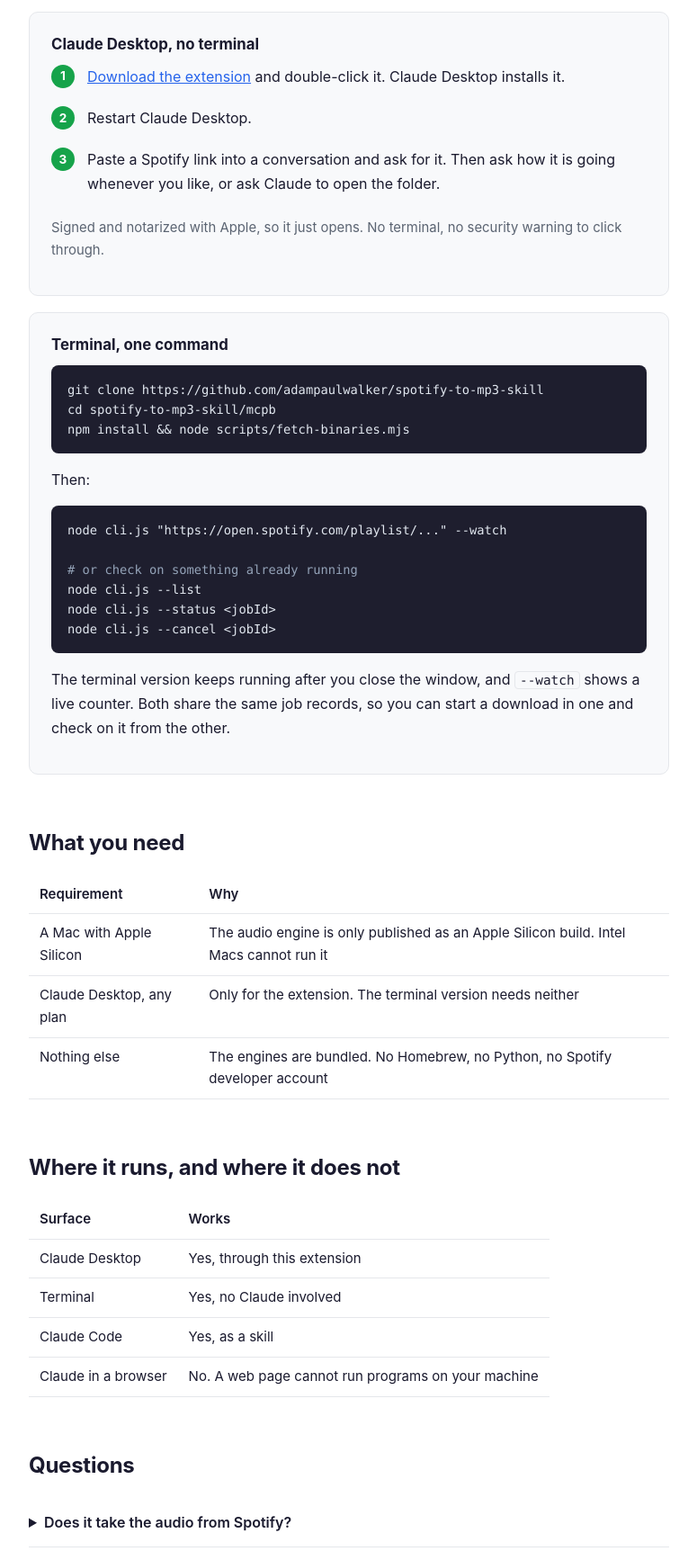
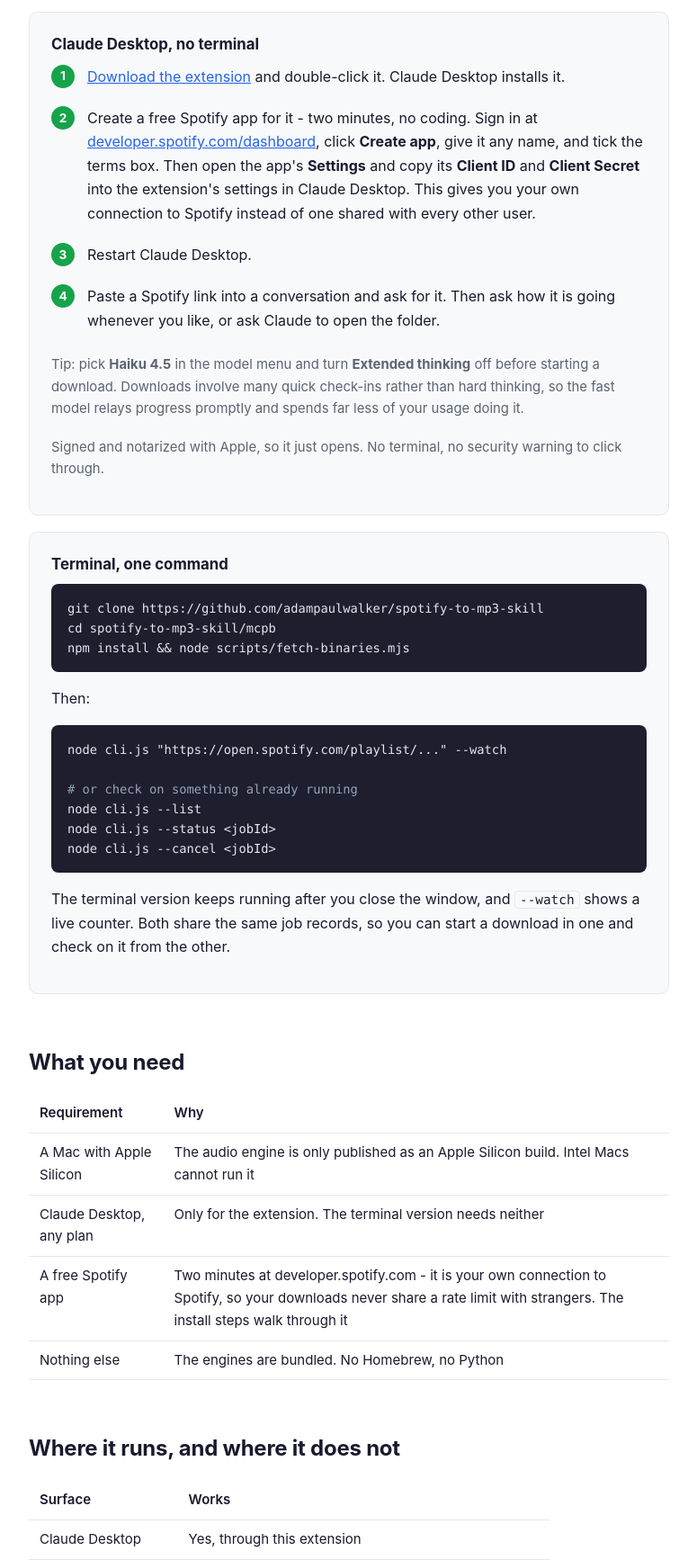
Before and after one commit to adampaulwalker/spotify-to-mp3-skill, a browser extension: page landing/index.html in a window 1280 px wide. Shown: the part 1165-2899 px from the top of the page at 90% size, without its empty margins (252-1027 px from the left). Drawn offline with Linux system fonts and the light colour scheme.

Commit message:
Landing page: credentials are a numbered install step, not a footnote
0.4.1 made the Spotify credentials required, and the page still said the
opposite in three places: no install step for them, 'no Spotify developer
account' in the requirements table, and an FAQ answering 'Do I need one?' with
No. All three now match the product, with the reasoning (per-app rate limits;
the shared pool measured locking out for a day).

Also adds the usage tip to pick Haiku 4.5 with extended thinking off for
downloads - many quick check-ins, no hard thinking, far less usage spent.

```diff
--- a/landing/index.html
+++ b/landing/index.html
@@ -111,10 +111,23 @@ could not be found and why.</p>
     <p><a href="https://github.com/adampaulwalker/spotify-to-mp3-skill/releases/latest/download/spotify-playlist-downloader.mcpb">Download the extension</a>
     and double-click it. Claude Desktop installs it.</p></div></div>
   <div class="step"><div class="num">2</div><div>
+    <p>Create a free Spotify app for it - two minutes, no coding. Sign in at
+    <a href="https://developer.spotify.com/dashboard">developer.spotify.com/dashboard</a>,
+    click <b>Create app</b>, give it any name, and tick the terms box. Then open the
+    app's <b>Settings</b> and copy its <b>Client ID</b> and <b>Client Secret</b> into the
+    extension's settings in Claude Desktop. This gives you your own connection to
+    Spotify instead of one shared with every other user.</p></div></div>
+  <div class="step"><div class="num">3</div><div>
     <p>Restart Claude Desktop.</p></div></div>
-  <div class="step"><div class="num">3</div><div>
+  <div class="step"><div class="num">4</div><div>
     <p>Paste a Spotify link into a conversation and ask for it. Then ask how it
     is going whenever you like, or ask Claude to open the folder.</p></div></div>
+
+  <p style="margin-top:18px;color:var(--muted);font-size:.93rem">
+    Tip: pick <b>Haiku 4.5</b> in the model menu and turn <b>Extended thinking</b>
+    off before starting a download. Downloads involve many quick check-ins rather
+    than hard thinking, so the fast model relays progress promptly and spends far
+    less of your usage doing it.</p>
 
   <p style="margin-top:18px;color:var(--muted);font-size:.93rem">
     Signed and notarized with Apple, so it just opens. No terminal, no security
@@ -143,7 +156,8 @@ node cli.js --cancel &lt;jobId&gt;</code></pre>
   <tr><th>Requirement</th><th>Why</th></tr>
   <tr><td>A Mac with Apple Silicon</td><td>The audio engine is only published as an Apple Silicon build. Intel Macs cannot run it</td></tr>
   <tr><td>Claude Desktop, any plan</td><td>Only for the extension. The terminal version needs neither</td></tr>
-  <tr><td>Nothing else</td><td>The engines are bundled. No Homebrew, no Python, no Spotify developer account</td></tr>
+  <tr><td>A free Spotify app</td><td>Two minutes at developer.spotify.com - it is your own connection to Spotify, so your downloads never share a rate limit with strangers. The install steps walk through it</td></tr>
+  <tr><td>Nothing else</td><td>The engines are bundled. No Homebrew, no Python</td></tr>
 </table>
 
 <h2>Where it runs, and where it does not</h2>
@@ -163,9 +177,10 @@ used to read the track list. The audio is found on public sources by matching
 title, artist, and duration.</p></details>
 
 <details><summary>Do I need a Spotify developer account?</summary>
-<p>No. There is an optional setting for your own API credentials, which only
-matters if you hit a rate limit on the shared default connection. Most people
-never need it.</p></details>
+<p>Yes, a free one - the install steps walk through it and it takes about two
+minutes. Spotify rate-limits each app, so a shared built-in connection means
+every user of this extension stands in one line, and that line was measured
+locking out for a full day. Your own free app is your own line.</p></details>
 
 <details><summary>Some tracks did not download. Why?</summary>
 <p>A track can be unavailable everywhere the tool looks, or age-restricted, or
```
